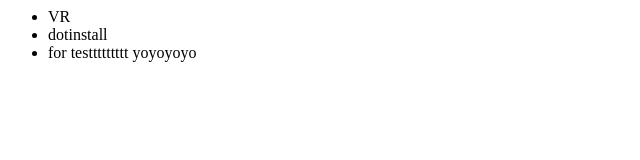
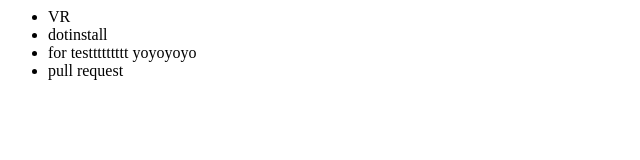
Before and after one commit to john112michael/gittest1, a plain HTML site: page index.html in a window 1280 px wide. Shown: the full height of the page, 0-640 px from the left. Drawn offline with Linux system fonts and the light colour scheme.

Commit message:
added pull request line

```diff
--- a/index.html
+++ b/index.html
@@ -6,6 +6,7 @@
       <li>VR</li>
       <li>dotinstall</li>
       <li>for testtttttttt yoyoyoyo</li>
+	<li>pull request</li>
     </ul>
   </div>
 </body>
```
